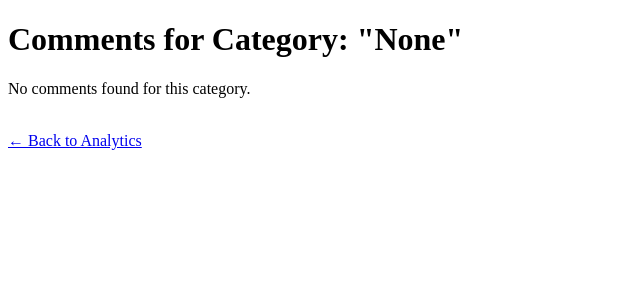
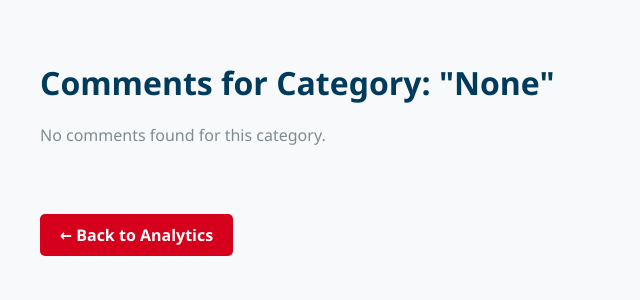
Before and after one commit to DomJab23/AIHackathon, a Flask app: page /review-comments in a window 1280 px wide. Shown: the top 300 px of the page, without its empty margins (0-640 px from the left). Run offline with Flask 3, Linux system fonts and the light colour scheme; parts of the project's set-up code (start-up, migrations or seed data) failed here and were passed over; some libraries are stand-ins or nearby versions.

Commit message:
UI-changes

```diff
--- a/app/templates/review_comments.html
+++ b/app/templates/review_comments.html
@@ -1,9 +1,61 @@
 <!doctype html>
 <html lang="en">
 <head>
+    <meta charset="UTF-8">
+    <meta name="viewport" content="width=device-width, initial-scale=1.0">
     <title>Comments for {{ category }}</title>
+    <style>
+        body {
+            font-family: 'Segoe UI', Tahoma, Geneva, Verdana, sans-serif;
+            background-color: #F8F9FA;
+            color: #333;
+            margin: 0;
+            padding: 40px;
+        }
+        h1 {
+            color: #003B5C;
+            font-size: 2rem;
+            margin-bottom: 20px;
+        }
+        ul {
+            list-style-type: none;
+            padding-left: 0;
+        }
+        li {
+            padding: 10px 15px;
+            margin-bottom: 10px;
+            background-color: white;
+            border: 1px solid #E0E0E0;
+            border-radius: 5px;
+            box-shadow: 0 2px 4px rgba(0,0,0,0.1);
+        }
+        p {
+            font-size: 1rem;
+            color: #7F8C8D;
+        }
+        a {
+            display: inline-block;
+            background-color: #d5001c;
+            color: white;
+            text-decoration: none;
+            padding: 10px 20px;
+            border-radius: 5px;
+            font-weight: 600;
+            margin-top: 30px;
+            transition: background-color 0.3s ease;
+        }
+        a:hover {
+            background-color: #b00017;
+        }
+        .container {
+            max-width: 1200px;
+            margin: 0 auto;
+        }
+    </style>
 </head>
 <body>
+
+    <div class="container">
         <h1>Comments for Category: "{{ category }}"</h1>
 
         {% if comments %}
@@ -18,5 +70,7 @@
 
         <br>
         <a href="/analytics">← Back to Analytics</a>
+    </div>
+
 </body>
 </html>
```
Also changed, not shown: app/templates/analytics.html (line endings or trailing spaces). Lines whose indentation alone changed are shown as unchanged.
